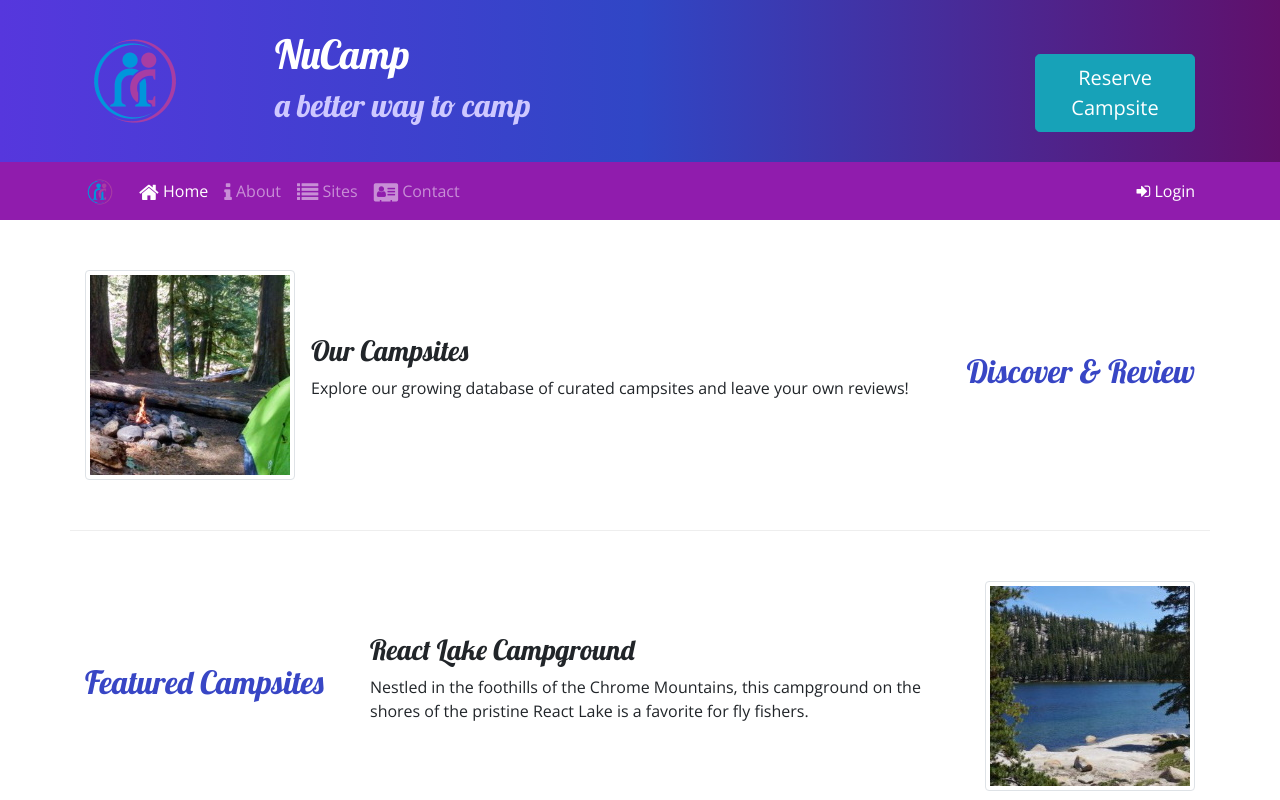
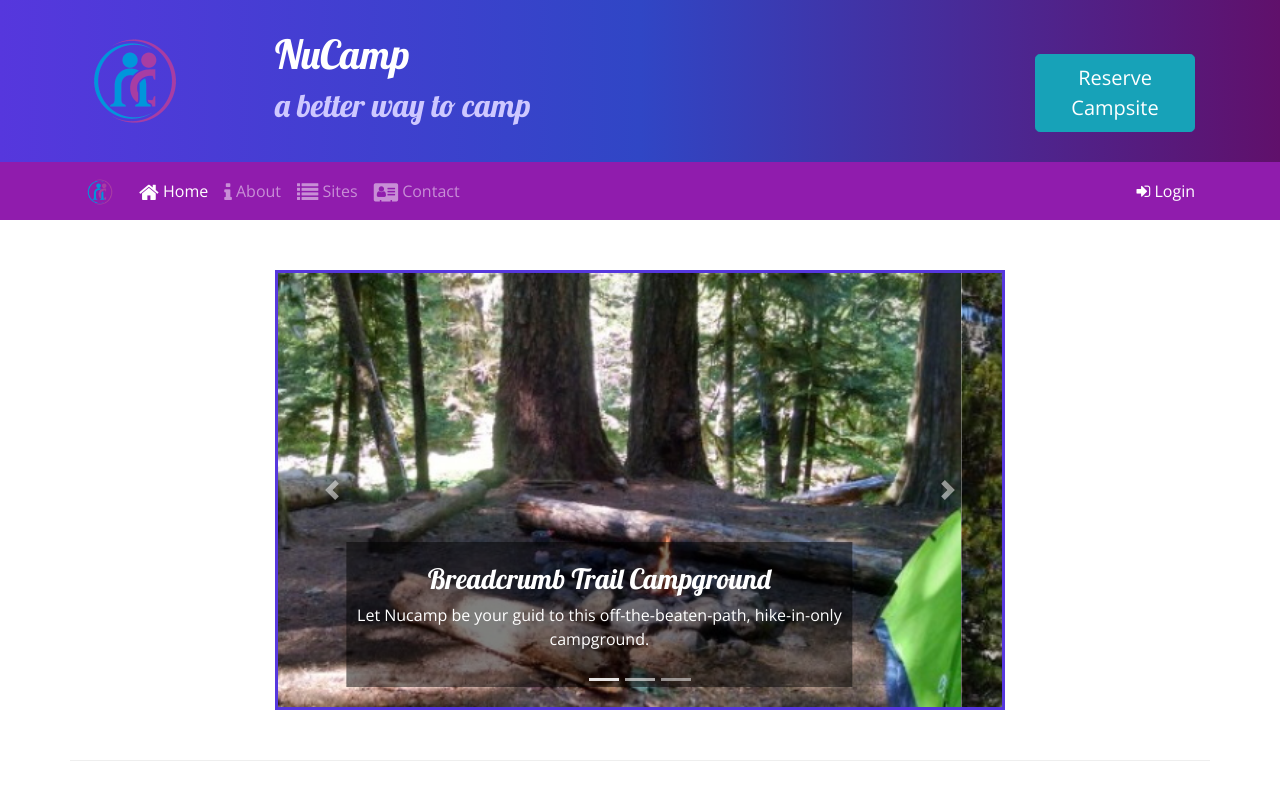
Before and after one commit to pablodhernandez/Campsite-Website, a website: page index.html in a window 1280 px wide. Shown: the top 800 px of the page. Drawn offline with nearby package versions, Linux system fonts and the light colour scheme.

Commit message:
Carousel

```diff
--- a/css/styles.css
+++ b/css/styles.css
@@ -48,3 +48,12 @@ a, a:hover {
     text-decoration: none;
     cursor: pointer
 }
+
+
+.carousel-caption {
+    background-color: rgba(0, 0, 0, 0.5);
+}
+
+.carousel {
+    border: solid #5637DD;
+}
--- a/index.html
+++ b/index.html
@@ -98,6 +98,57 @@
     </div>
 
     <div class="container">
+
+        <div class="row row-content">
+            <div class="col-md-8 mx-auto">
+                <div id="homeCarousel" class="carousel slide" data-ride="carousel">
+                    <ol class="carousel-indicators">
+                        <li data-target="#homeCarousel" data-slide-to="0" class="active"></li>
+                        <li data-target="#homeCarousel" data-slide-to="1"></li>
+                        <li data-target="#homeCarousel" data-slide-to="2"></li>
+                    </ol>
+                    <div class="carousel-inner">
+                        <div class="carousel-item active">
+                            <img class="d-block w-100" src="./img/breadcrumb-trail.jpg" alt="Breadcrumb Trail Campground">
+                            <div class="carousel-caption">
+                                <h3>Breadcrumb Trail Campground</h3>
+                                <p class="d-none d-sm-block">
+                                    Let Nucamp be your guid to this off-the-beaten-path, hike-in-only campground.
+                                </p>
+                            </div>
+                        </div>
+                        <div class="carousel-item">
+                            <img class="d-block w-100" src="img/react-lake.jpg" alt="React Lake Campground">
+                            <div class="carousel-caption">
+                                <h3>React Lake Campground</h3>
+                                <p class="d-none d-sm-block">
+                                    Nestled in the foothills of the Chrome Mountains, this campground on the shores of the pristine React Lake is a favorite for fly fishers.
+                                </p>
+                            </div>
+                        </div>
+                        <div class="carousel-item">
+                            <img class="d-block w-100" src="img/chrome-river.jpg" alt="Chrome River Campground">
+                            <div class="carousel-caption">
+                                <h3>Chrome River Campground</h3>
+                                <p class="d-none d-sm-block">
+                                    Spend a few sunny days and starry nights beneath a canopy of old-growth first at this enchanting spot by the Chrome River.
+                                </p>
+                            </div>
+                        </div>
+                    </div>
+                    <a class="carousel-control-prev" href="#homeCarousel" role="button" data-slide="prev">
+                        <span class="carousel-control-prev-icon"></span>
+                        <span class="sr-only">Previous</span>
+                    </a>
+                    <a class="carousel-control-next" href="#homeCarousel" role="button" data-slide="next">
+                        <span class="carousel-control-next-icon"></span>
+                        <span class="sr-only">Next</span>
+                    </a>
+                </div>
+            </div>
+        </div>
+
+
         <div class="row row-content align-items-center">
             <div class="col-sm-4 order-sm-last col-md-3">
                 <h2 class="text-sm-right">Discover & Review</h2>
```
